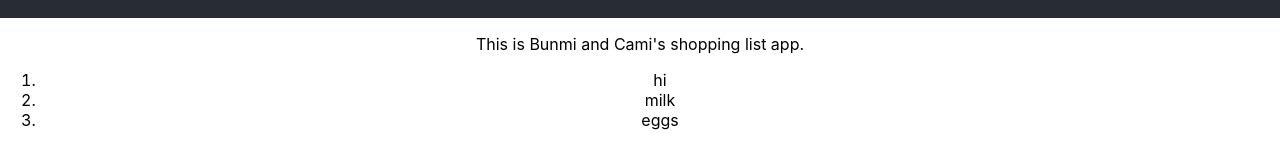
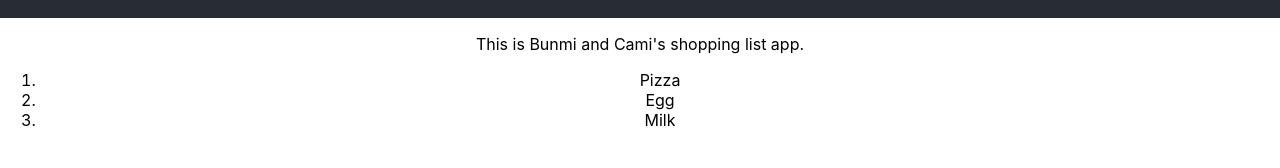
Before and after one commit to camimgh/shoppinglist-app, a React (Create React App) app: page / in a window 1280 px wide. Shown: the part 542-710 px from the top of the page. Built offline with nearby package versions, Linux system fonts and the light colour scheme.

Commit message:
Used map method to list shopping items.

```diff
--- a/src/App.tsx
+++ b/src/App.tsx
@@ -9,7 +9,7 @@ class App extends React.Component<{}, AppState> {
   constructor(props: any) {
     super(props); //why does it not accept super(props, state)??
     this.state = {
-      items: ["pizza", "egg", "milk"]
+      items: ["Pizza", "Egg", "Milk"]
     }
   }
   public render() {
@@ -20,9 +20,9 @@ class App extends React.Component<{}, AppState> {
         </header>
         <p>This is Bunmi and Cami's shopping list app.</p>
         <ol>
-          <li>hi</li>
-          <li>milk</li>
-          <li>eggs</li>
+          {this.state.items.map(item => (
+            <li key={item}>{item}</li>
+          ))}
         </ol>
       </div>
     );
```
